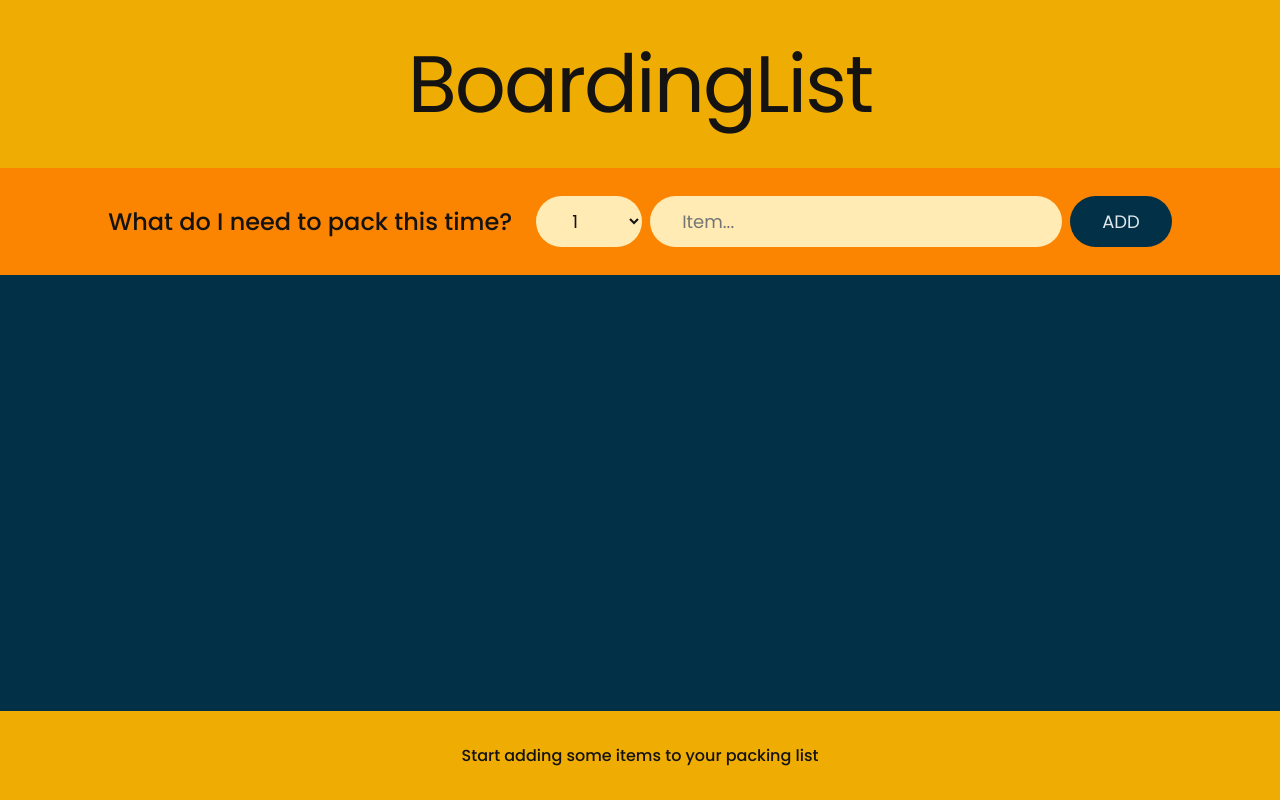
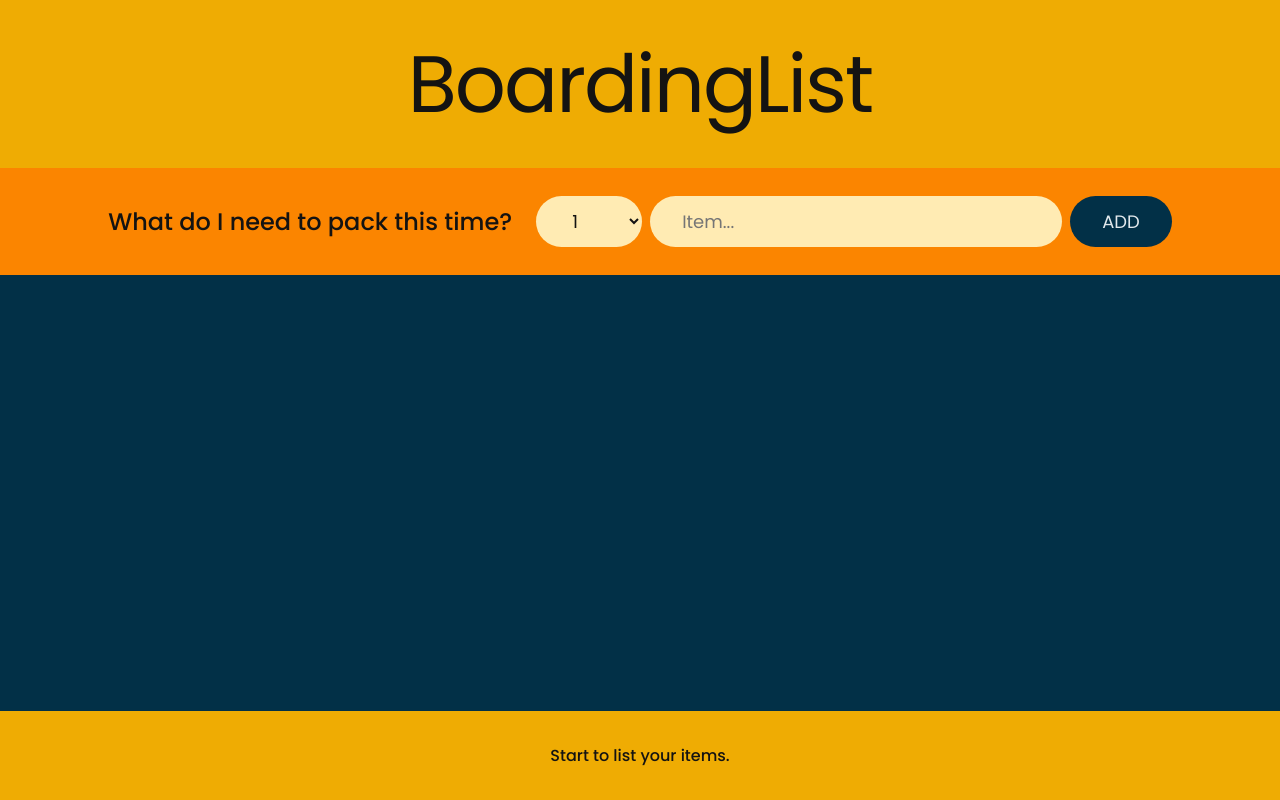
Before and after one commit to Brenotardelli/BoardingList, a React (Vite) app: page / in a window 1280 px wide. Built offline with nearby package versions, Linux system fonts and the light colour scheme.

Commit message:
number of items calculeted added

```diff
--- a/src/App.jsx
+++ b/src/App.jsx
@@ -24,9 +24,9 @@
       <Logo />
       <Form onAddItems={handleItems} />
       <PackingList items={items} handleDeleteItem={handleDeleteItem} handleToggleItem={handleToggleItem} />
-      <Stats />
+      <Stats items={items} />
     </div>
   );
 };
-``
+``;
 export default App;
--- a/src/Stats.jsx
+++ b/src/Stats.jsx
@@ -1,9 +1,16 @@
 import React from "react";
 
-const Stats = () => {
+const Stats = ({ items }) => {
+  if (!items.length) return <p className="stats">Start to list your items.</p>;
+
+  const numItems = items.length;
+  const numPacked = items.filter((item) => item.packed).length;
+
+  const perCent = numItems > 0 ? Math.round((numPacked / numItems) * 100) : 0;
+
   return (
     <footer className="stats">
-      <p>Start adding some items to your packing list</p>
+      <p>{perCent === 100 ? "You got everything! Ready to go ✈️" : ` You have ${numItems} items on your list, and you already packed ${numPacked} (${perCent}%)`}</p>
     </footer>
   );
 };
```
